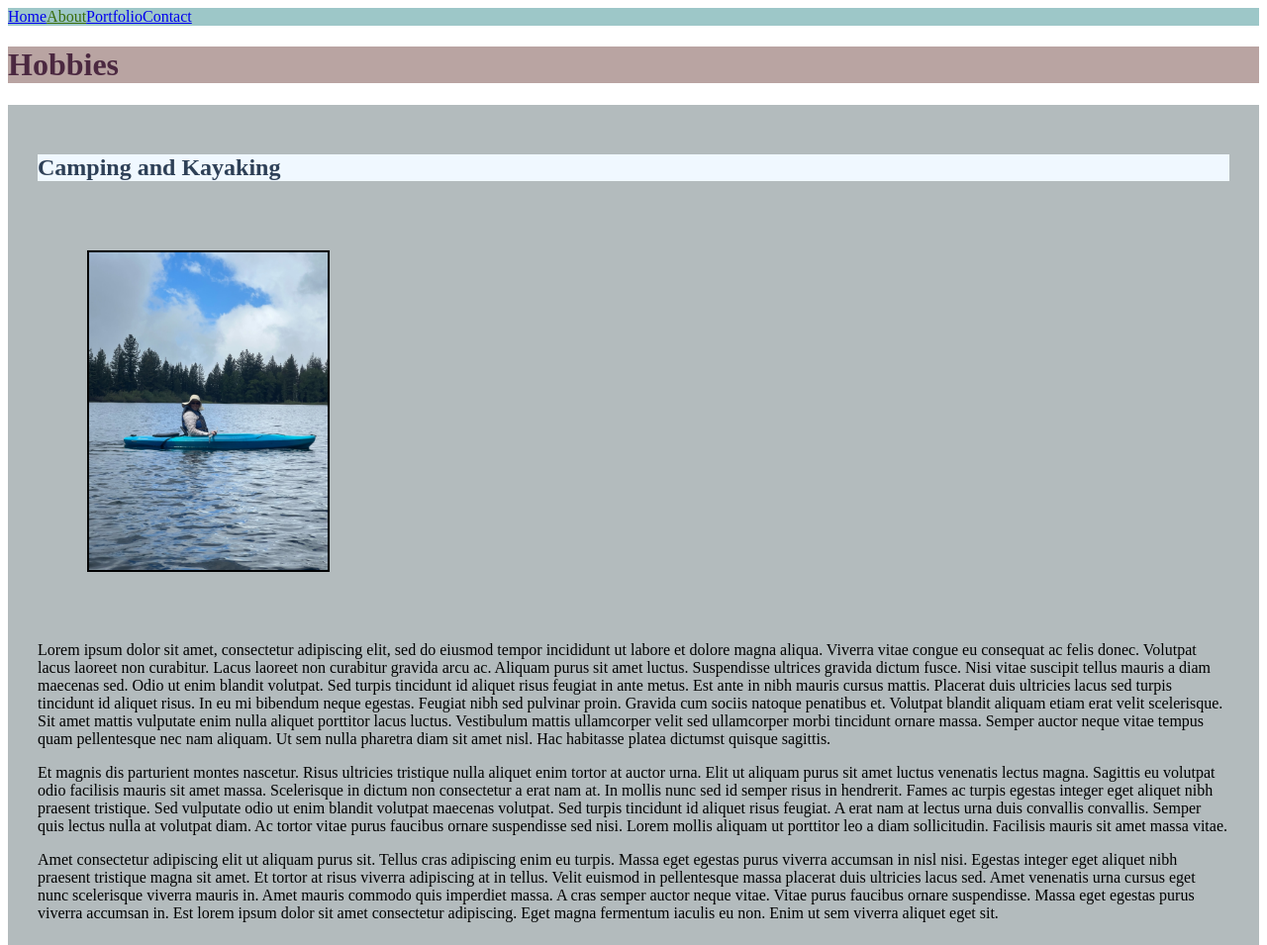
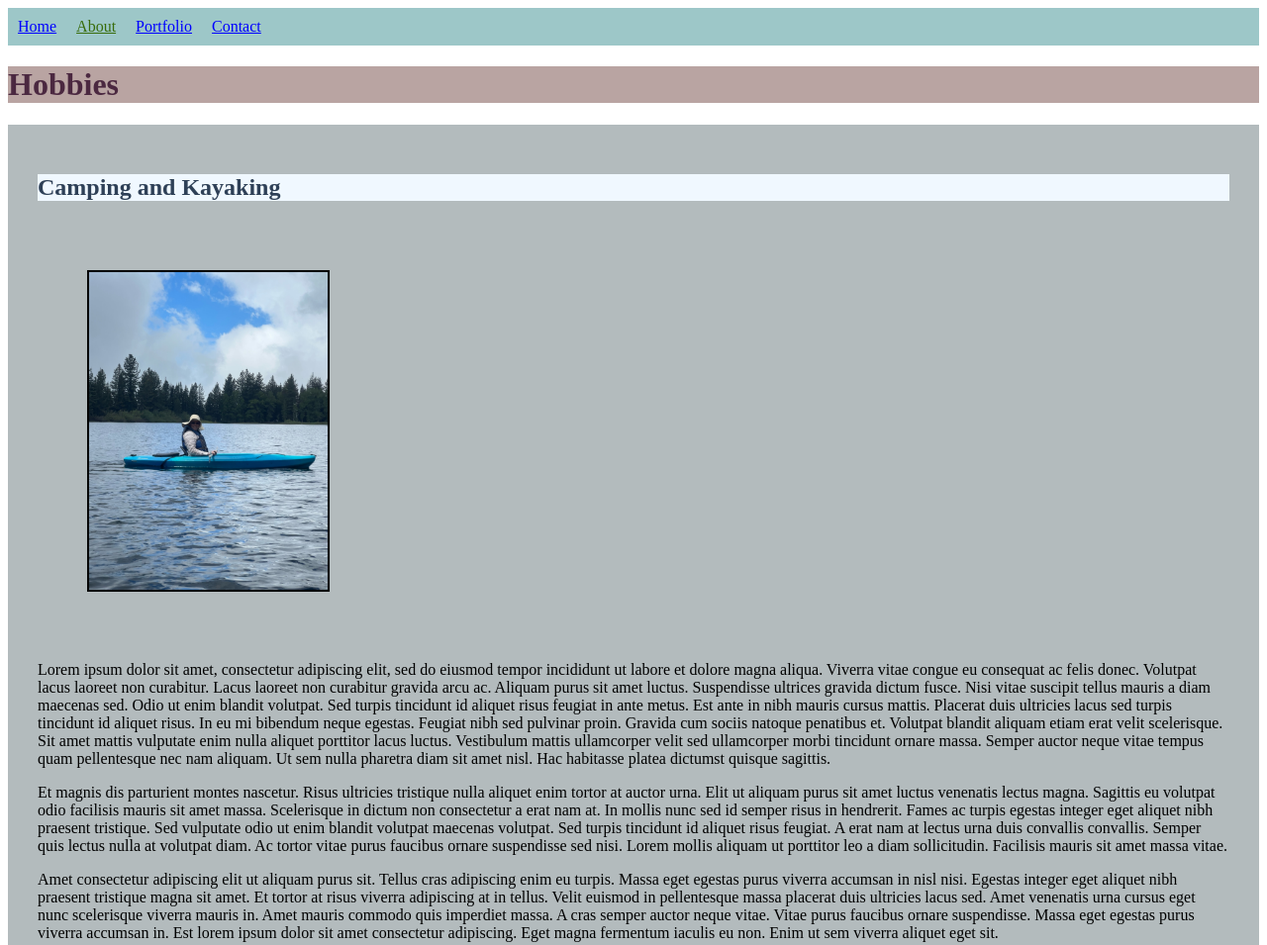
Before and after one commit to mvandell/Personal-Website, a plain HTML site: page about.html in a window 1280 px wide. Shown: the top 955 px of the page at 99% size. Drawn offline with Linux system fonts and the light colour scheme.

Commit message:
fixed path to css and javascript in porfolio and added style to nav bar

```diff
--- a/styles.css
+++ b/styles.css
@@ -56,6 +56,11 @@ nav {
     flex-direction: row;
 }
 
+nav a {
+    color: blue;
+    margin: 10px;
+}
+
 @media (max-width: 480px) {
     nav {
         flex-direction: column;
```
Also changed, not shown: Portfolio websites/portfolio.html (+2 -2 lines).
